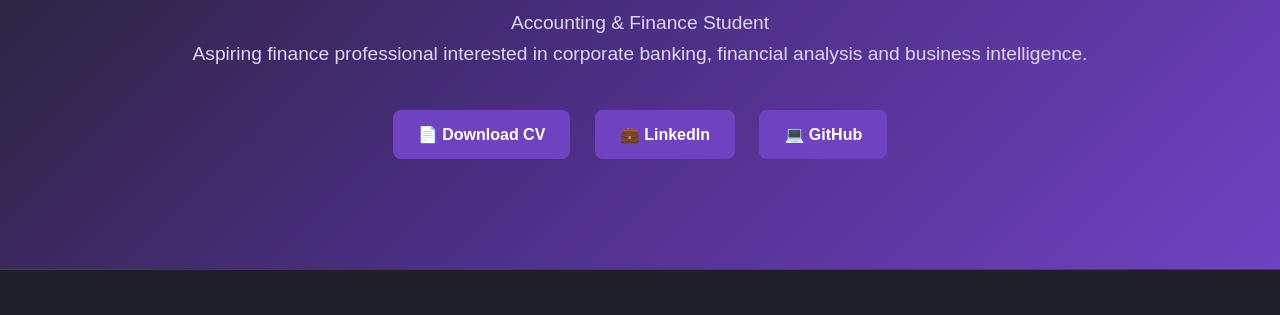
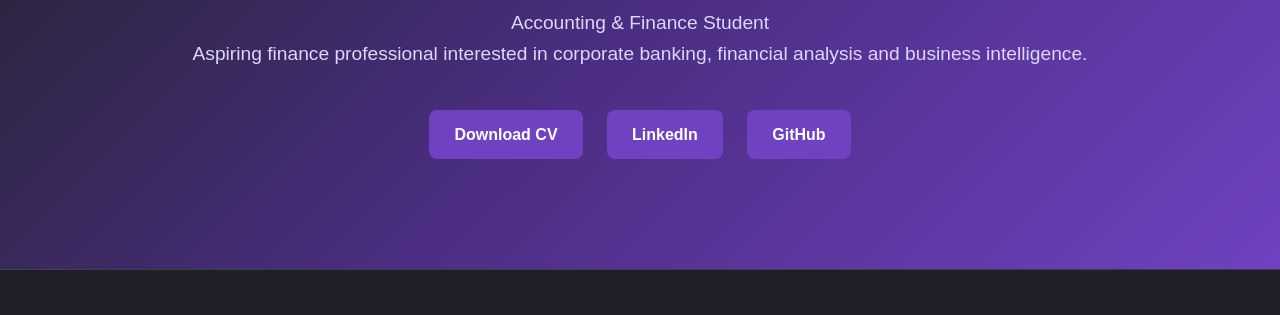
Before and after one commit to RayAkhtar-Projects/ray-projects, a plain HTML site: page index.html in a window 1280 px wide. Shown: the part 209-524 px from the top of the page. Drawn offline with Linux system fonts and the light colour scheme.

Commit message:
Update index.html

```diff
--- a/index.html
+++ b/index.html
@@ -301,17 +301,17 @@ banking, financial analysis and business intelligence.
 
 <a href="CV.pdf"
 class="btn" target="_blank">
-📄 Download CV
+Download CV
 </a>
 
 <a href="https://www.linkedin.com/in/rayyaan-akhtar"
 class="btn" target="_blank">
-💼 LinkedIn
+LinkedIn
 </a>
 
 <a href="https://github.com/RayAkhtar-Projects"
 class="btn" target="_blank">
-💻 GitHub
+GitHub
 </a>
 
 </div>
```
